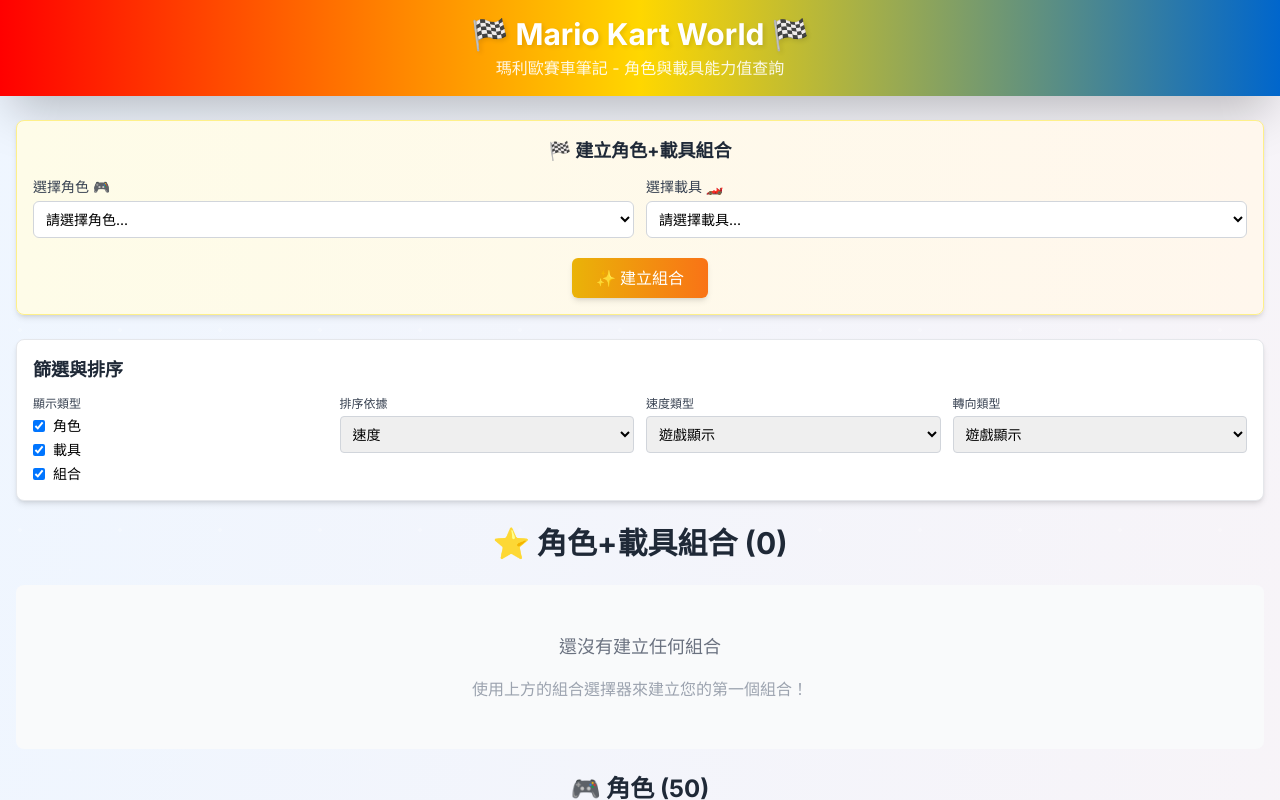
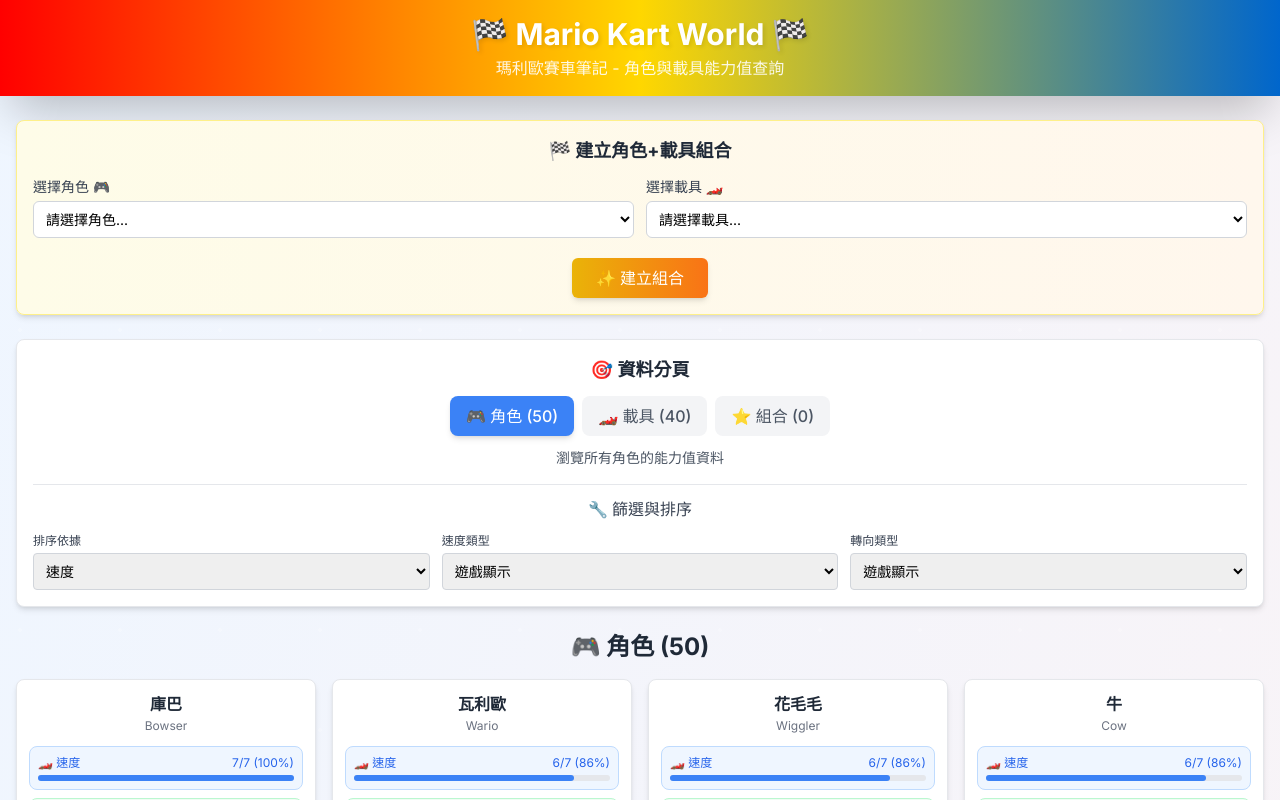
Before and after one commit to Ponpon55837/MarioKartWorldParams, a Next.js app: page / in a window 1280 px wide. Shown: the top 800 px of the page. Built offline with nearby package versions, Linux system fonts and the light colour scheme.

Commit message:
refactor: update ui style

```diff
--- a/src/app/page.tsx
+++ b/src/app/page.tsx
@@ -8,7 +8,7 @@
 import VehicleCard from '@/components/VehicleCard';
 import CombinationCard from '@/components/CombinationCard';
 import CombinationSelector from '@/components/CombinationSelector';
-import FilterControls from '@/components/FilterControls';
+import PageControls from '@/components/PageControls';
 
 export default function Home() {
   // 使用自定義 Hook 載入資料
@@ -21,9 +21,9 @@
   const [sortBy, setSortBy] = useState<StatType>('speed');
   const [speedFilter, setSpeedFilter] = useState<SpeedType | 'display'>('display');
   const [handlingFilter, setHandlingFilter] = useState<HandlingType | 'display'>('display');
-  const [showCharacters, setShowCharacters] = useState(true);
-  const [showVehicles, setShowVehicles] = useState(true);
-  const [showCombinations, setShowCombinations] = useState(true);
+
+  // 分頁狀態
+  const [currentPage, setCurrentPage] = useState<'characters' | 'vehicles' | 'combinations'>('characters');
 
   // 計算最大值用於進度條 (使用 useMemo 優化性能)
   const maxStats = useMemo(() => ({
@@ -149,27 +149,27 @@
         characters={characters}
         vehicles={vehicles}
         onAddCombination={handleAddCombination}
+        onSwitchToPage={setCurrentPage}
       />
 
-      <FilterControls
+      <PageControls
+        currentPage={currentPage}
+        setCurrentPage={setCurrentPage}
         sortBy={sortBy}
         setSortBy={setSortBy}
         speedFilter={speedFilter}
         setSpeedFilter={setSpeedFilter}
         handlingFilter={handlingFilter}
         setHandlingFilter={setHandlingFilter}
-        showCharacters={showCharacters}
-        setShowCharacters={setShowCharacters}
-        showVehicles={showVehicles}
-        setShowVehicles={setShowVehicles}
-        showCombinations={showCombinations}
-        setShowCombinations={setShowCombinations}
+        charactersCount={sortedCharacters.length}
+        vehiclesCount={sortedVehicles.length}
+        combinationsCount={combinations.length}
       />
 
-      {/* 組合區塊 */}
-      {showCombinations && (
+      {/* 動態內容顯示 */}
+      {currentPage === 'combinations' && (
         <section>
-          <h2 className="text-3xl font-bold text-gray-800 mb-6 text-center">
+          <h2 className="text-2xl font-bold text-gray-800 mb-4 text-center">
             ⭐ 角色+載具組合 ({combinations.length})
           </h2>
           {combinations.length === 0 ? (
@@ -192,8 +192,7 @@
         </section>
       )}
 
-      {/* 角色區塊 */}
-      {showCharacters && (
+      {currentPage === 'characters' && (
         <section>
           <h2 className="text-2xl font-bold text-gray-800 mb-4 text-center">
             🎮 角色 ({sortedCharacters.length})
@@ -212,8 +211,7 @@
         </section>
       )}
 
-      {/* 載具區塊 */}
-      {showVehicles && (
+      {currentPage === 'vehicles' && (
         <section>
           <h2 className="text-2xl font-bold text-gray-800 mb-4 text-center">
             🏎️ 載具 ({sortedVehicles.length})
--- a/src/components/CombinationSelector.tsx
+++ b/src/components/CombinationSelector.tsx
@@ -4,9 +4,10 @@
   characters: CharacterStats[];
   vehicles: VehicleStats[];
   onAddCombination: (character: CharacterStats, vehicle: VehicleStats) => void;
+  onSwitchToPage?: (page: 'characters' | 'vehicles' | 'combinations') => void;
 }
 
-export default function CombinationSelector({ characters, vehicles, onAddCombination }: CombinationSelectorProps) {
+export default function CombinationSelector({ characters, vehicles, onAddCombination, onSwitchToPage }: CombinationSelectorProps) {
   const handleSubmit = (e: React.FormEvent<HTMLFormElement>) => {
     e.preventDefault();
     const formData = new FormData(e.currentTarget);
@@ -19,6 +20,10 @@
     if (selectedCharacter && selectedVehicle) {
       onAddCombination(selectedCharacter, selectedVehicle);
       e.currentTarget.reset();
+      // 建立組合後自動切換到組合頁面
+      if (onSwitchToPage) {
+        onSwitchToPage('combinations');
+      }
     }
   };
 
--- /dev/null
+++ b/src/components/PageControls.tsx
@@ -0,0 +1,136 @@
+import { StatType, SpeedType, HandlingType } from '@/types';
+
+interface PageControlsProps {
+  currentPage: 'characters' | 'vehicles' | 'combinations';
+  setCurrentPage: (page: 'characters' | 'vehicles' | 'combinations') => void;
+  sortBy: StatType;
+  setSortBy: (stat: StatType) => void;
+  speedFilter: SpeedType | 'display';
+  setSpeedFilter: (filter: SpeedType | 'display') => void;
+  handlingFilter: HandlingType | 'display';
+  setHandlingFilter: (filter: HandlingType | 'display') => void;
+  charactersCount: number;
+  vehiclesCount: number;
+  combinationsCount: number;
+}
+
+export default function PageControls({
+  currentPage,
+  setCurrentPage,
+  sortBy,
+  setSortBy,
+  speedFilter,
+  setSpeedFilter,
+  handlingFilter,
+  setHandlingFilter,
+  charactersCount,
+  vehiclesCount,
+  combinationsCount
+}: PageControlsProps) {
+  return (
+    <div className="bg-white rounded-lg shadow-md p-4 mb-4 border border-gray-200">
+      {/* 分頁選擇 */}
+      <div className="mb-4">
+        <h3 className="text-lg font-semibold text-gray-800 mb-3 text-center">🎯 資料分頁</h3>
+        <div className="flex flex-wrap justify-center gap-2 mb-3">
+          <button
+            onClick={() => setCurrentPage('characters')}
+            className={`px-4 py-2 rounded-lg font-medium transition-all duration-200 ${
+              currentPage === 'characters'
+                ? 'bg-blue-500 text-white shadow-md'
+                : 'bg-gray-100 text-gray-600 hover:bg-gray-200'
+            }`}
+          >
+            🎮 角色 ({charactersCount})
+          </button>
+          <button
+            onClick={() => setCurrentPage('vehicles')}
+            className={`px-4 py-2 rounded-lg font-medium transition-all duration-200 ${
+              currentPage === 'vehicles'
+                ? 'bg-green-500 text-white shadow-md'
+                : 'bg-gray-100 text-gray-600 hover:bg-gray-200'
+            }`}
+          >
+            🏎️ 載具 ({vehiclesCount})
+          </button>
+          <button
+            onClick={() => setCurrentPage('combinations')}
+            className={`px-4 py-2 rounded-lg font-medium transition-all duration-200 ${
+              currentPage === 'combinations'
+                ? 'bg-purple-500 text-white shadow-md'
+                : 'bg-gray-100 text-gray-600 hover:bg-gray-200'
+            }`}
+          >
+            ⭐ 組合 ({combinationsCount})
+          </button>
+        </div>
+
+        {/* 當前頁面說明 */}
+        <div className="text-center">
+          <p className="text-sm text-gray-600">
+            {currentPage === 'characters' && '瀏覽所有角色的能力值資料'}
+            {currentPage === 'vehicles' && '瀏覽所有載具的能力值資料'}
+            {currentPage === 'combinations' && '管理您建立的角色+載具組合'}
+          </p>
+        </div>
+      </div>
+
+      {/* 篩選與排序 */}
+      <div className="border-t border-gray-200 pt-3">
+        <h3 className="text-base font-medium text-gray-700 mb-3 text-center">🔧 篩選與排序</h3>
+        <div className="grid grid-cols-1 md:grid-cols-3 gap-3">
+          {/* 排序依據 */}
+          <div>
+            <label className="block text-xs font-medium text-gray-700 mb-1">
+              排序依據
+            </label>
+            <select
+              value={sortBy}
+              onChange={(e) => setSortBy(e.target.value as StatType)}
+              className="w-full p-2 text-sm border border-gray-300 rounded focus:ring-2 focus:ring-blue-500 focus:border-transparent"
+            >
+              <option value="speed">速度</option>
+              <option value="acceleration">加速度</option>
+              <option value="weight">重量</option>
+              <option value="handling">轉向</option>
+            </select>
+          </div>
+
+          {/* 速度篩選 */}
+          <div>
+            <label className="block text-xs font-medium text-gray-700 mb-1">
+              速度類型
+            </label>
+            <select
+              value={speedFilter}
+              onChange={(e) => setSpeedFilter(e.target.value as SpeedType | 'display')}
+              className="w-full p-2 text-sm border border-gray-300 rounded focus:ring-2 focus:ring-blue-500 focus:border-transparent"
+            >
+              <option value="display">遊戲顯示</option>
+              <option value="road">道路</option>
+              <option value="terrain">地形</option>
+              <option value="water">水面</option>
+            </select>
+          </div>
+
+          {/* 轉向篩選 */}
+          <div>
+            <label className="block text-xs font-medium text-gray-700 mb-1">
+              轉向類型
+            </label>
+            <select
+              value={handlingFilter}
+              onChange={(e) => setHandlingFilter(e.target.value as HandlingType | 'display')}
+              className="w-full p-2 text-sm border border-gray-300 rounded focus:ring-2 focus:ring-blue-500 focus:border-transparent"
+            >
+              <option value="display">遊戲顯示</option>
+              <option value="road">道路</option>
+              <option value="terrain">地形</option>
+              <option value="water">水面</option>
+            </select>
+          </div>
+        </div>
+      </div>
+    </div>
+  );
+}
```
